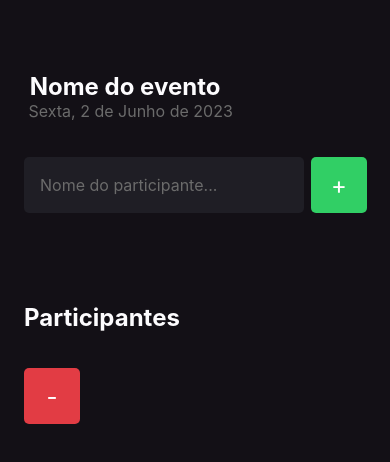
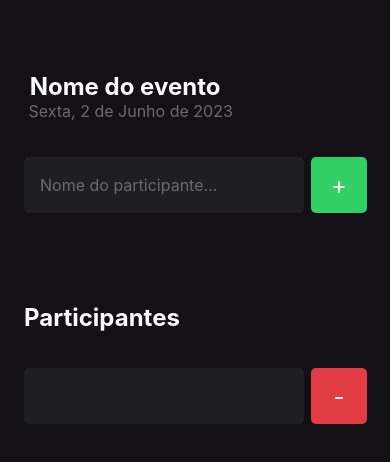
Before and after one commit to MatheusFoliatti/listaconvidadomobile02, a React Native app: screen / in a window 390 px wide. Shown: the top 462 px of the page. Built offline with nearby package versions, Linux system fonts and the light colour scheme.

Commit message:
red button

```diff
--- a/src/page/Home.jsx
+++ b/src/page/Home.jsx
@@ -12,7 +12,7 @@ export function Home() {
 	}
 
 	function handleParticipanteDelete() {
-		console.log("Nossa função está funcionando");
+		console.log("Nossa função está funcionando deletando");
 	}
 
 	return (
@@ -36,6 +36,11 @@ export function Home() {
 
 			<Text style={styles.titleEvent}>Participantes</Text>
 			<View style={styles.form}>
+				<TextInput
+					style={styles.input}
+					placeholder=''
+					placeholderTextColor={"#6b6b6b"}
+				/>
 				<TouchableOpacity
 					style={styles.redButton}
 					onPress={handleParticipanteDelete}
```
